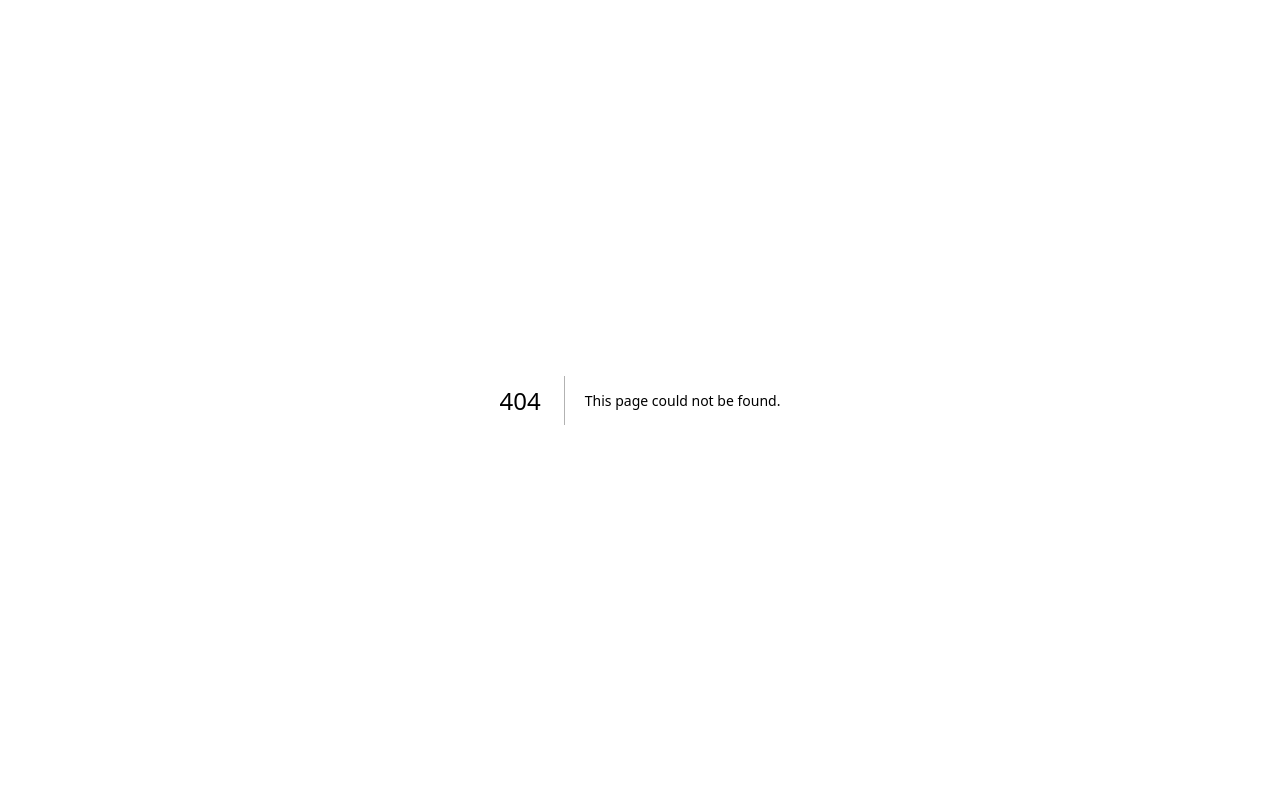
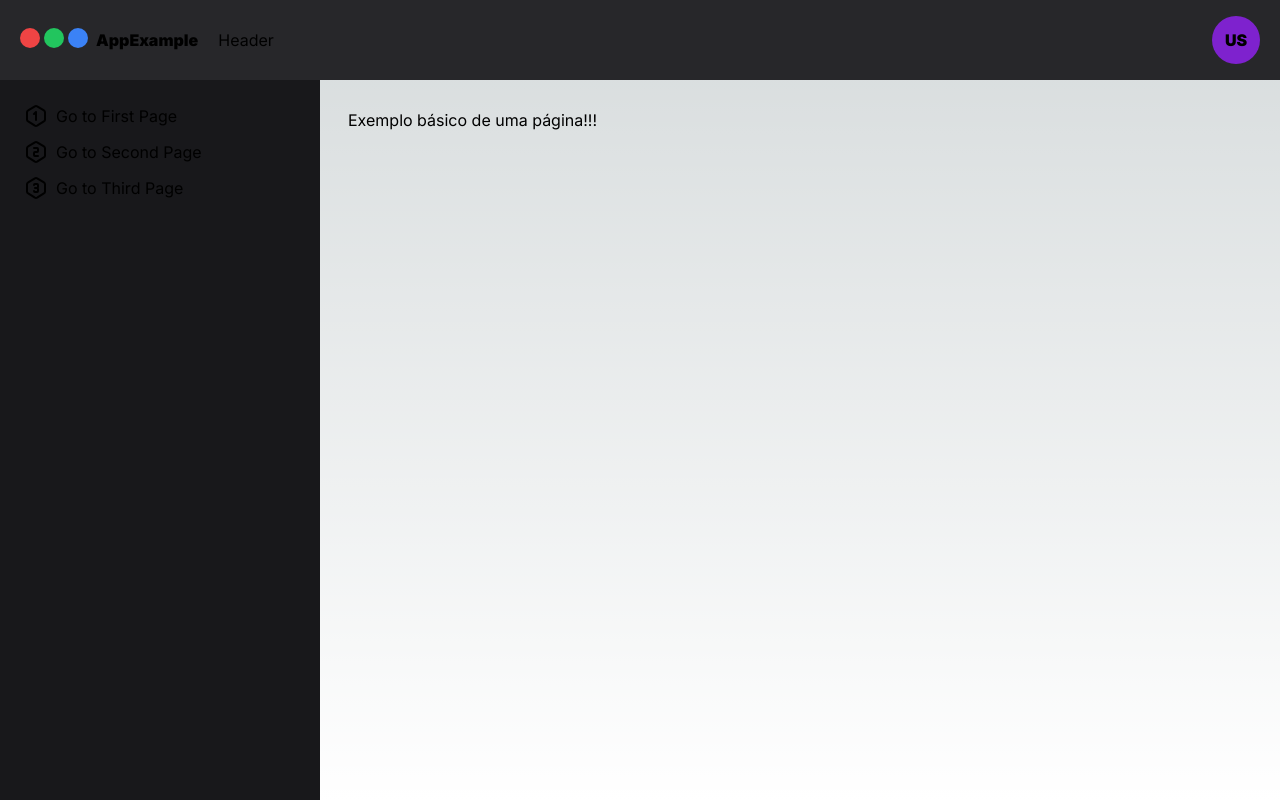
Before and after one commit to gui-ms/LayoutPractice, a Next.js app in the folder layout-next/: page /page in a window 1280 px wide. Before the commit this address had no page. Built offline with nearby package versions, Linux system fonts and the light colour scheme.

Commit message:
Added third exercise

```diff
--- /dev/null
+++ b/layout-next/src/app/page/page.tsx
@@ -0,0 +1,9 @@
+import PageTemplate from "@/components/template/Page";
+
+export default function Page() {
+    return (
+        <PageTemplate>
+            <div> Exemplo básico de uma página!!!</div>
+        </PageTemplate>
+    )
+}
--- /dev/null
+++ b/layout-next/src/components/template/Header.tsx
@@ -0,0 +1,12 @@
+import Logo from "./Logo";
+import UserMenu from "./UserMenu";
+
+export default function Header() {
+    return (
+        <header className="flex gap-5 bg-zinc-800 h-20 items-center px-5">
+            <Logo/>
+            <span className="flex-grow">Header</span>
+            <UserMenu/>
+        </header>
+    )
+}
--- /dev/null
+++ b/layout-next/src/components/template/Logo.tsx
@@ -0,0 +1,16 @@
+import Link from "next/link";
+
+export default function Logo() {
+    return (
+        <Link href={'/'}>
+            <div className="flex gap-2">
+                <div className="flex gap-1">
+                    <span className="h-5 w-5 bg-red-500 rounded-full"></span>
+                    <span className="h-5 w-5 bg-green-500 rounded-full"></span>
+                    <span className="h-5 w-5 bg-blue-500 rounded-full"></span>
+                </div>
+                <span className="font-black">AppExample</span>
+            </div>
+        </Link>
+    )
+}
--- /dev/null
+++ b/layout-next/src/components/template/MainMenu.tsx
@@ -0,0 +1,25 @@
+import Link from "next/link";
+import MenuItem from "./MenuItem";
+import { IconHexagon1, IconHexagon2, IconHexagon3 } from "@tabler/icons-react";
+
+export default function MainMenu() {
+
+    return (
+        <aside className="w-80 bg-zinc-900 ">
+            <nav className="flex flex-col p-5 gap-1">
+                <MenuItem link='/first' >
+                    <IconHexagon1/>
+                    <span>Go to First Page </span>
+                </MenuItem>
+                <MenuItem link='/second' >
+                    <IconHexagon2/>
+                    <span>Go to Second Page </span>
+                </MenuItem>
+                <MenuItem link='/page' >
+                    <IconHexagon3/>
+                    <span>Go to Third Page </span>
+                </MenuItem>
+            </nav>
+        </aside>
+    )
+}
--- /dev/null
+++ b/layout-next/src/components/template/MenuItem.tsx
@@ -0,0 +1,15 @@
+import Link from "next/link";
+
+export default function MenuItem(props: any) {
+    return (
+        <Link href={props.link} className="rounded-md
+             hover:bg-orange-400
+            p-1
+            flex
+            items-center
+            gap-2
+        ">
+            {props.children}
+        </Link>
+    )
+}
--- /dev/null
+++ b/layout-next/src/components/template/Page.tsx
@@ -0,0 +1,17 @@
+import Box from "../Box";
+import Header from "./Header";
+import MainMenu from "./MainMenu";
+
+export default function PageTemplate(props: any) {
+    return (
+        <div className="flex flex-col h-screen">
+            <Header/>
+            <div className="flex flex-grow">
+                <MainMenu/>
+                <main className="p-7 flex-1">
+                    {props.children}
+                </main>
+            </div>
+        </div>
+    )
+}
--- /dev/null
+++ b/layout-next/src/components/template/UserMenu.tsx
@@ -0,0 +1,7 @@
+export default function UserMenu() {
+    return (
+        <div className="flex justify-center items-center bg-purple-700 rounded-full h-12 w-12">
+            <span className="font-black">US</span>
+        </div>
+    )
+}
```
